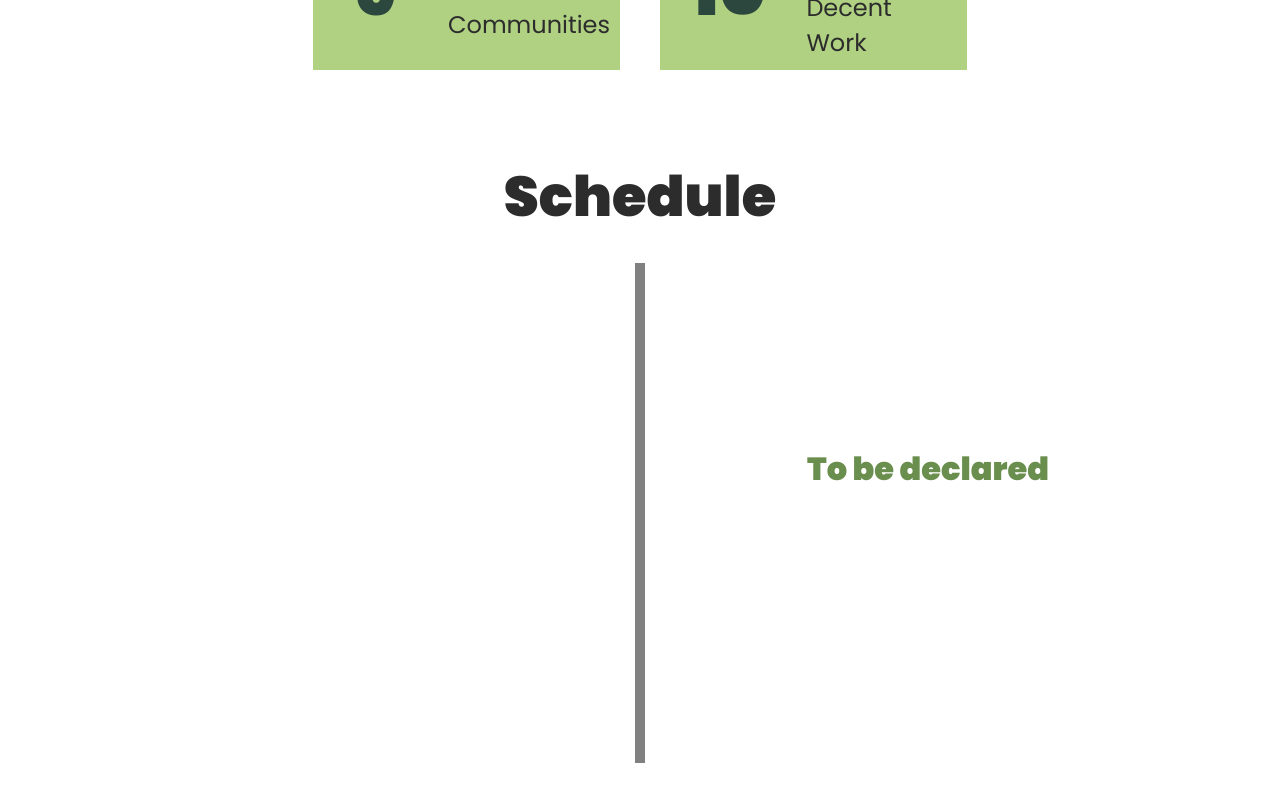
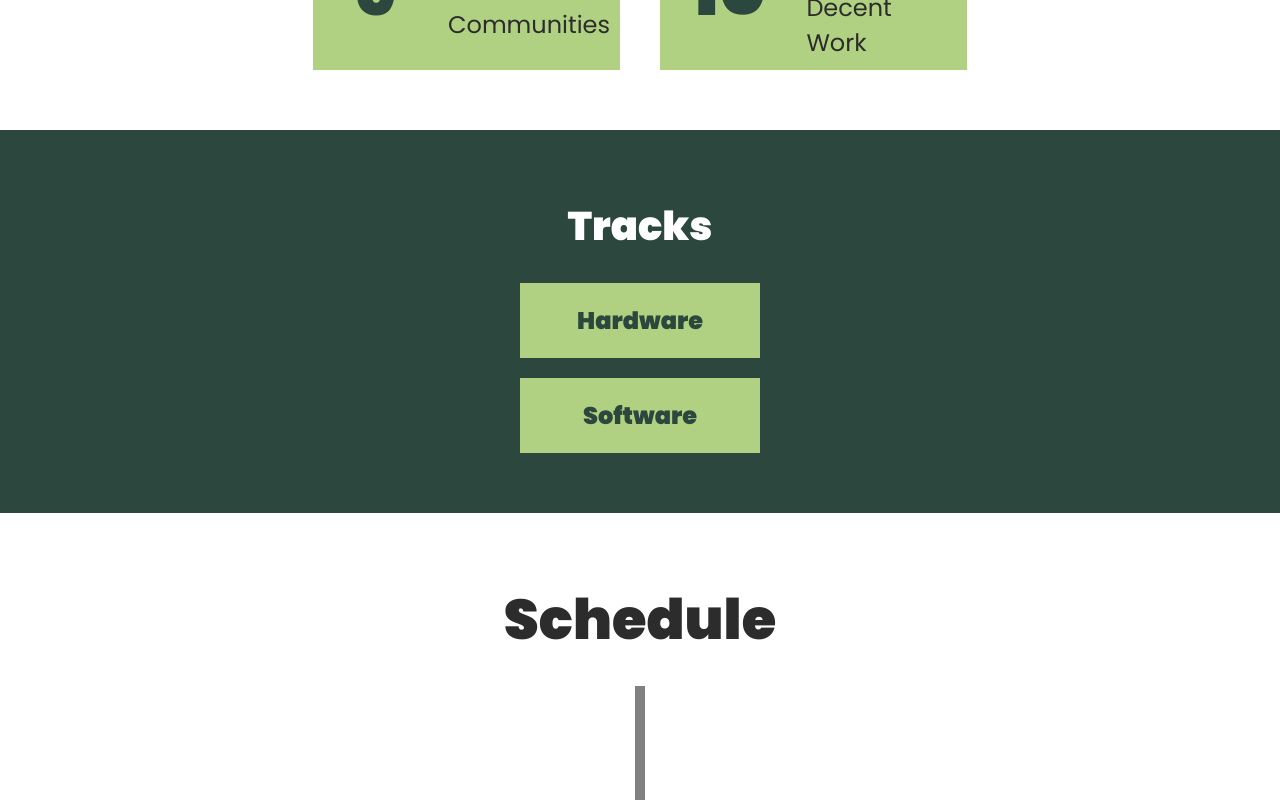
Before and after one commit to AjithArun2001/HACKSUS, a React (Create React App) app: page / in a window 1280 px wide. Shown: the part 2400-3200 px from the top of the page. Built offline with nearby package versions, Linux system fonts and the light colour scheme.

Commit message:
changes2

```diff
--- a/src/components/Rules.js
+++ b/src/components/Rules.js
@@ -32,8 +32,8 @@ function Rules() {
         <Container>
             <h1>Rules</h1>
             <ul>
-                {rules.map(({id,rule}) =>
-                    <li id={id}>{rule}</li>
+                {rules.map(({id,rule,link}) =>
+                    <li id={id}>{rule}<a rel="noreferrer" target="_blank" href={link}>{link}</a> </li>
                 )}
             </ul>
         </Container>
--- a/src/components/Themes.js
+++ b/src/components/Themes.js
@@ -61,6 +61,7 @@ function Themes() {
             background-color: #B0D182;
             margin-bottom: 20px;
             align-items: center;
+            cursor: pointer;
         }
 
         span{
@@ -108,6 +109,27 @@ function Themes() {
 
     `
 
+    const TracksBox = styled.div`
+        background-color: #2C473E;
+        width: 100vw;
+        padding: 40px 0;
+
+        h1{
+            font-size: 2.5em;
+            color: white;
+        }
+
+        div{
+            width: 200px;
+            margin: 20px auto;
+            background-color: #B0D182;
+            color: #2C473E;
+            padding: 20px;
+            font-weight: bold;
+            font-size: 1.5em;
+        }
+    `
+
     const [cardFlip, setCardFlip] = useState([true,true,true,true,true,true,true,true,true,true]);
 
     const handleClick = (x,id) => {
@@ -130,6 +152,7 @@ function Themes() {
     /* width <= 1200 ? onClick={() => handleClick(false, id)} : onHover={() => handleClick(false, id)} */
 
     return (
+        <>
         <Container id="themes">
             <h1>Themes</h1>
             <ThemesBox>
@@ -146,6 +169,12 @@ function Themes() {
                 )}
             </ThemesBox>
         </Container>
+        <TracksBox>
+            <h1>Tracks</h1>
+            <div>Hardware</div>
+            <div>Software</div>
+        </TracksBox>
+        </>
     )
 }
 
--- a/src/datas/rules.js
+++ b/src/datas/rules.js
@@ -1,6 +1,6 @@
 const rules = [
     {id:1, rule: "The hackathon will be solely based on the sustainable development goals (SDG), by The United Nations."},
-    {id:2, rule: "The projects created by the team/individual should align with any of the 17 SDG goals.  For Reference: https://sdgs.un.org/goals"},
+    {id:2, rule: "The projects created by the team/individual should align with any of the 17 SDG goals.  For Reference:  ", link: "https://sdgs.un.org/goals" },
     {id:3, rule: "Participants can either participate individually or as a team of maximum four members. "},
     {id:4, rule: "There will be a provision for the formation of team in discord."},
     {id:5, rule: "The projects should be started from scratch during the event timeline(within the 48 hours). Any misconduct found will lead to disqualification of the participants"},
```
